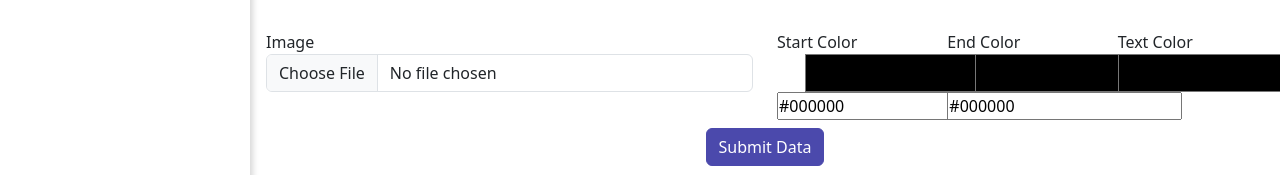
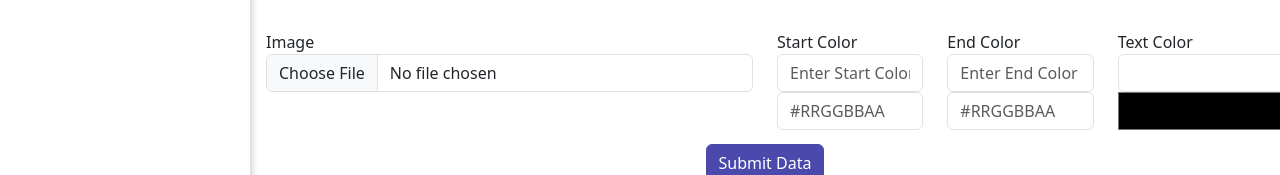
Before and after one commit to darshakkanani2002/daily-quotes-main, a React (Vite) app: page /post in a window 1280 px wide. Shown: the part 236-411 px from the top of the page. Built offline with nearby package versions, Linux system fonts and the light colour scheme; no server answers.

Commit message:
changes in post data and component

```diff
--- a/src/App.css
+++ b/src/App.css
@@ -54,8 +54,8 @@ body {
 }
 
 .category-select-icon {
-  height: 180px;
-  width: 180px;
+  height: 250px;
+  width: 250px;
 }
 
 /* table */
@@ -80,7 +80,7 @@ body {
 /* post data form */
 .color-input {
   height: 38px;
-  width: 180px;
+  width: 198px;
   border: 0px !important;
   border-radius: 0px;
   display: flex;
@@ -88,6 +88,14 @@ body {
   outline: none !important;
   box-shadow: none !important;
 
+}
+
+.post-hex-color {
+  text-transform: uppercase;
+}
+
+.post-hex-color::placeholder {
+  text-transform: capitalize;
 }
 
 /* Add this to your CSS file */
--- a/src/component/Config.jsx
+++ b/src/component/Config.jsx
@@ -1,3 +1,7 @@
+// Test Api -------------------------------------------------------------------
 export const Test_Api = 'http://192.168.1.3:4500/api/v1/';
+export const Img_Url = 'http://192.168.1.3:4500/';
 
-export const LIVE_Api = 'http://143.244.139.153:5000/api/v1/'
+// Live Api -------------------------------------------------------------------
+export const Live_Api = 'http://143.244.139.153:4500/api/v1/';
+export const Live_Img_Url = 'http://143.244.139.153:4500/'
--- a/src/component/pages/Post.jsx
+++ b/src/component/pages/Post.jsx
@@ -1,7 +1,7 @@
 import React, { useEffect, useRef, useState } from 'react';
 import Select from 'react-select';
 import axios from 'axios';
-import { Test_Api } from '../Config';
+import { Img_Url, Test_Api } from '../Config';
 import LanguageSelect from '../language/LanguageSelected';
 import DeleteModal from '../modal/DeleteModal';
 import { toast, ToastContainer, } from 'react-toastify';
@@ -14,9 +14,9 @@ export default function Post({ selectedLanguage }) {
     const [postData, setPostData] = useState({
         _id: '',
         vCatId: '',
-        vStartColor: '#000000', // Use a default color or empty string if necessary
-        vEndColor: '#000000', // Use a default color or empty string
-        vTextColor: '#000000', // Use a default color or empty string
+        vStartColor: '', // Use a default color or empty string if necessary
+        vEndColor: '', // Use a default color or empty string
+        vTextColor: '', // Use a default color or empty string
         vLanguageId: '',
         vImages: '',
     });
@@ -187,16 +187,16 @@ export default function Post({ selectedLanguage }) {
         setPostData({
             _id: post._id,  // Set the _id as the vFrameId
             vCatId: post.vCatId,  // Ensure category ID is set
-            vStartColor: post.vStartColor || '#000000', // Default color if value is null
-            vEndColor: post.vEndColor || '#000000', // Default color if value is null
-            vTextColor: post.vTextColor || '#000000', // Default color if value is null
-            vLanguageId: post.vLanguageId || '',
-            vImages: post.vImages || ''
+            vStartColor: post.vStartColor, // Default color if value is null
+            vEndColor: post.vEndColor, // Default color if value is null
+            vTextColor: post.vTextColor, // Default color if value is null
+            vLanguageId: post.vLanguageId,
+            vImages: post.vImages
         });
 
         // If the image is already set, create a preview
         if (post.vImages) {
-            setPreview(`http://192.168.1.3:4500/${post.vImages}`);
+            setPreview(`${Img_Url}${post.vImages}`);
         }
     };
 
@@ -292,9 +292,9 @@ export default function Post({ selectedLanguage }) {
     // --------------------------------------------------------------------
     const resetForm = () => {
         setPostData({
-            vStartColor: '#000000',
-            vEndColor: '#000000',
-            vTextColor: '#000000',
+            vStartColor: '',
+            vEndColor: '',
+            vTextColor: '',
             vLanguageId: '',
             vImages: ''
         });
@@ -377,19 +377,28 @@ export default function Post({ selectedLanguage }) {
                                 <div className="d-inline-block">
                                     <label htmlFor="startcolor">Start Color</label>
                                     <input
+                                        type="text"
+                                        className='form-control post-hex-color'
+                                        name='vStartColor'
+                                        value={postData.vStartColor}
+                                        onChange={(e) => setPostData({ ...postData, vStartColor: e.target.value })}
+                                        placeholder='Enter Start Color'
+                                    />
+                                    <input
                                         type="color"
                                         name="vStartColor"
                                         id="startcolor"
-                                        className='form-control p-0 color-input'
+                                        className='form-control p-0 color-input d-none'
                                         value={postData.vStartColor.slice(0, 7)}
                                         onChange={handleColorChange} // Handle color picker change
                                     />
                                     <input
                                         type="text"
+                                        className='form-control post-hex-color'
                                         name="vStartColor"
                                         value={postData.vStartColor}
                                         onChange={handleHexChange} // Handle text input change
-                                        placeholder="#RRGGBB"
+                                        placeholder="#RRGGBBAA"
                                     />
                                 </div>
                             </div>
@@ -397,25 +406,40 @@ export default function Post({ selectedLanguage }) {
                                 <div className="d-inline-block">
                                     <label htmlFor="endcolor">End Color</label>
                                     <input
+                                        type="text"
+                                        className='form-control post-hex-color'
+                                        name='vEndColor'
+                                        value={postData.vEndColor}
+                                        onChange={(e) => setPostData({ ...postData, vEndColor: e.target.value })}
+                                        placeholder='Enter End Color'
+                                    />
+                                    <input
                                         type="color"
                                         name="vEndColor"
                                         id="endcolor"
-                                        className='form-control p-0 color-input'
+                                        className='form-control p-0 color-input d-none'
                                         value={postData.vEndColor.slice(0, 7)}
                                         onChange={handleColorChange} // Handle color picker change
                                     />
                                     <input
                                         type="text"
+                                        className='form-control post-hex-color'
                                         name="vEndColor"
                                         value={postData.vEndColor}
                                         onChange={handleHexChange} // Handle text input change
-                                        placeholder="#RRGGBB"
+                                        placeholder="#RRGGBBAA"
                                     />
                                 </div>
                             </div>
                             <div className='col-lg-2 mb-2'>
                                 <div className="d-inline-block">
                                     <label htmlFor="textcolor">Text Color</label>
+                                    <input
+                                        type="text"
+                                        className='form-control post-hex-color'
+                                        name='vTextColor'
+                                        value={postData.vTextColor}
+                                        onChange={(e) => setPostData({ ...postData, vTextColor: e.target.value })} />
                                     <input
                                         type="color"
                                         name="vTextColor"
@@ -466,18 +490,18 @@ export default function Post({ selectedLanguage }) {
                                         <tr key={id}>
                                             <td>{id + 1}</td>
                                             <td>
-                                                <img crossOrigin="anonymous" src={`http://192.168.1.3:4500/${item.vImages}`} alt="images" style={{ width: '60px', height: 'auto' }} />
+                                                <img crossOrigin="anonymous" src={`${Img_Url}${item.vImages}`} alt="images" style={{ width: '60px', height: 'auto' }} />
                                             </td>
                                             <td>
-                                                <div>{item.vStartColor}</div>
+                                                <div className='post-hex-color'>{item.vStartColor}</div>
                                                 <input type="color" value={item.vStartColor.slice(0, 7)} name="startcolor" id="startcolor" readOnly />
                                             </td> {/* Ensure color is displayed */}
                                             <td>
-                                                <div>{item.vEndColor}</div>
+                                                <div className='post-hex-color'>{item.vEndColor}</div>
                                                 <input type="color" value={(item.vEndColor.slice(0, 7))} name="endcolor" id="endcolor" readOnly />
                                             </td> {/* Ensure color is displayed */}
                                             <td>
-                                                <div>{item.vTextColor}</div>
+                                                <div className='post-hex-color'>{item.vTextColor}</div>
                                                 <input type="color" value={item.vTextColor} name="textcolor" id="endcolor" readOnly />
                                             </td> {/* Ensure color is displayed */}
                                             <td>
```
Also changed, not shown: src/component/pages/Category.jsx (+42 -25 lines).
